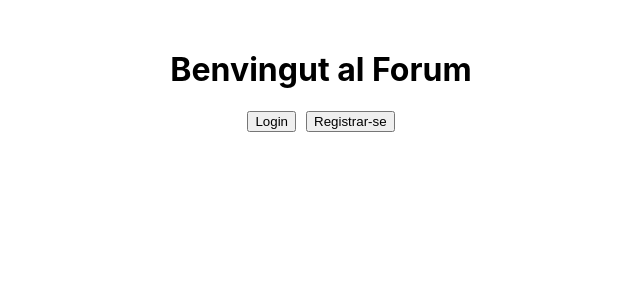
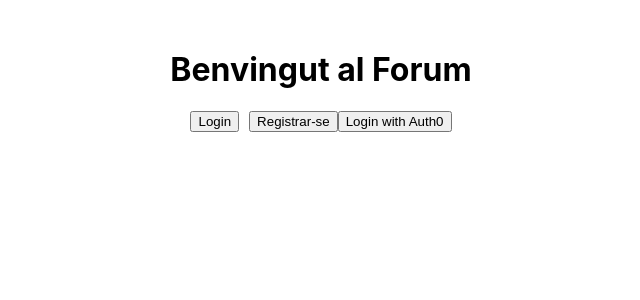
Before and after one commit to froganu/Lab-AS, a React (Create React App) app in the folder frontend/: page / in a window 1280 px wide. Shown: the top 300 px of the page, without its empty margins (319-959 px from the left). Built offline with nearby package versions, Linux system fonts and the light colour scheme.

Commit message:
Auth0
Primera versió Auth0

```diff
--- a/frontend/package.json
+++ b/frontend/package.json
@@ -3,6 +3,7 @@
   "version": "0.1.0",
   "private": true,
   "dependencies": {
+    "@auth0/auth0-react": "^2.8.0",
     "@testing-library/dom": "^10.4.1",
     "@testing-library/jest-dom": "^6.9.1",
     "@testing-library/react": "^16.3.0",
--- a/frontend/src/App.jsx
+++ b/frontend/src/App.jsx
@@ -1,18 +1,36 @@
-import { BrowserRouter as Router, Routes, Route } from "react-router-dom";
+import { BrowserRouter as Router, Routes, Route, useNavigate } from "react-router-dom";
 import Home from "./pages/Home";
 import Login from "./pages/Login";
 import Register from "./pages/Register";
 import Forum from "./pages/Forum";
+import { useAuth0 } from "@auth0/auth0-react";
+import { useEffect } from "react";
+
+function AppRoutes() {
+  const { isAuthenticated, isLoading} = useAuth0();
+  const navigate = useNavigate();
+
+  useEffect( () => {
+    if (!isLoading && isAuthenticated && window.location.pathname === "/"){
+      navigate("/forum");
+    }
+  }, [isAuthenticated, isLoading, navigate]);
+
+  return (
+    <Routes>
+      <Route path="/" element={<Home />} />
+      <Route path="/login" element={<Login />} />
+      <Route path="/register" element={<Register />} />
+      <Route path="/forum" element={<Forum />} />
+    </Routes>
+  );
+
+}
 
 function App() {
   return (
     <Router>
-      <Routes>
-        <Route path="/" element={<Home />} />           {/* Pantalla inicial */}
-        <Route path="/login" element={<Login />} />
-        <Route path="/register" element={<Register />} />
-        <Route path="/forum" element={<Forum />} />    {/* Forum accessible després de login */}
-      </Routes>
+      <AppRoutes/>
     </Router>
   );
 }
--- a/frontend/src/index.js
+++ b/frontend/src/index.js
@@ -1,13 +1,17 @@
 import React from 'react';
 import ReactDOM from 'react-dom/client';
 import './index.css';
+import { Auth0Provider } from '@auth0/auth0-react'
 import App from './App';
 import reportWebVitals from './reportWebVitals';
 
 const root = ReactDOM.createRoot(document.getElementById('root'));
 root.render(
   <React.StrictMode>
-    <App />
+    <Auth0Provider domain="dev-x3c6gh35e5ezqobl.eu.auth0.com" clientId="zfvgGXlKFquTnJpHbi2LByXH8k0ixIMJ" redirectUri={window.location.origin}>
+     <App />
+    </Auth0Provider>
+
   </React.StrictMode>
 );
 
--- a/frontend/src/pages/Home.jsx
+++ b/frontend/src/pages/Home.jsx
@@ -1,6 +1,13 @@
 import { Link } from "react-router-dom";
+import { LoginButton } from "./LoginAuth";
+import { LogoutButton } from "./LogOut";
+import { Profile } from "./Profile";
+import { useAuth0 } from "@auth0/auth0-react";
 
 export default function Home() {
+
+  const { isAuthenticated } = useAuth0();
+
   return (
     <div style={{ textAlign: "center", marginTop: "50px" }}>
       <h1>Benvingut al Forum</h1>
@@ -11,7 +18,17 @@ export default function Home() {
         <Link to="/register" style={{ marginLeft: "10px" }}>
           <button>Registrar-se</button>
         </Link>
+
+        {isAuthenticated ? (
+          <div>
+            <Profile />
+            <LogoutButton style={{ marginLeft: "30px" }} />
+          </div>
+        ) : (
+          <LoginButton style={{ marginLeft: "30px" }} />
+        )}
+
       </div>
-    </div>
+    </div >
   );
 }
--- /dev/null
+++ b/frontend/src/pages/LogOut.jsx
@@ -0,0 +1,9 @@
+import React from 'react'
+import { useAuth0 } from '@auth0/auth0-react'
+
+export const LogoutButton = () => {
+    const { logout } = useAuth0();
+
+    return <button onClick={() => logout({ logoutParams: { returnTo: window.location.origin } })}>Logout Auth</button>
+
+}
--- /dev/null
+++ b/frontend/src/pages/LoginAuth.jsx
@@ -0,0 +1,8 @@
+import React from 'react'
+import { useAuth0 } from '@auth0/auth0-react'
+
+export const LoginButton = () => {
+    const { loginWithRedirect } = useAuth0();
+
+    return <button onClick={() => loginWithRedirect()}>Login with Auth0</button>
+}
--- /dev/null
+++ b/frontend/src/pages/Profile.jsx
@@ -0,0 +1,19 @@
+import React from 'react'
+import { useAuth0 } from '@auth0/auth0-react';
+
+export const Profile = () => {
+    const {user, isAuthenticated, isLoading} = useAuth0();
+
+    if (isLoading){
+        return <div>Loading ...</div>
+    }
+
+    return (
+        isAuthenticated && (
+            <div>
+                <h2>{user.name}</h2>
+                <p>{user.email}</p>
+            </div>
+        )
+    )
+}
```
Also changed, not shown: 1 other file (tests, documents, lock files or other folders).
